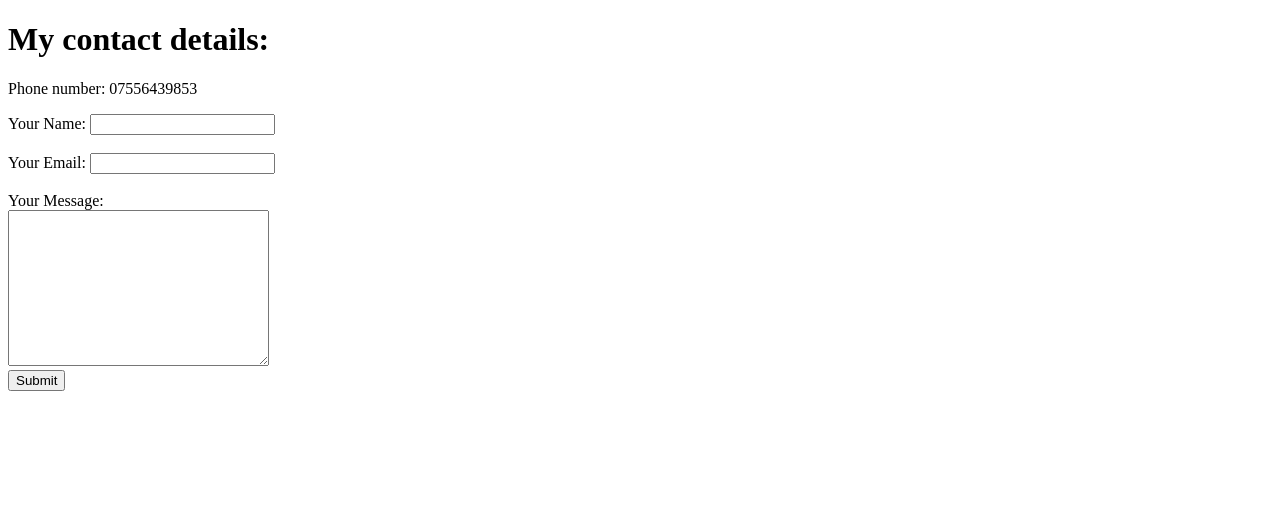
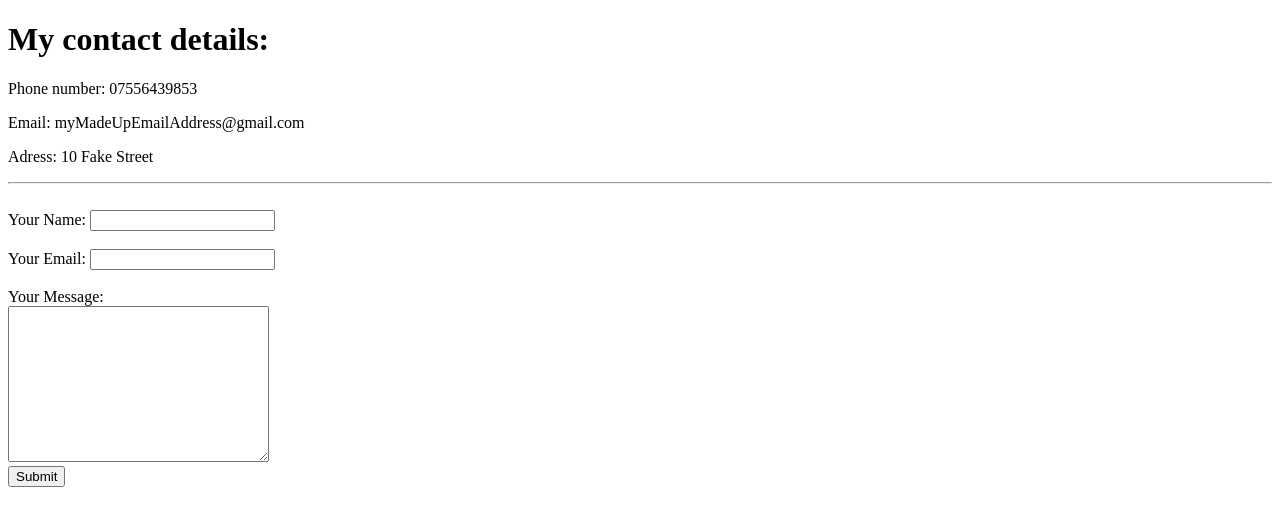
Before and after one commit to m1lanaz/Web_Development_Bootcamp, a plain HTML site: page Section 2 Exercises/Personal Site/contact.html in a window 1280 px wide. Drawn offline with Linux system fonts and the light colour scheme.

Commit message:
completed contact me page

```diff
--- a/Section 2 Exercises/Personal Site/contact.html
+++ b/Section 2 Exercises/Personal Site/contact.html
@@ -8,6 +8,10 @@
     <body>
         <h1>My contact details:</h1>
         <p>Phone number: 07556439853</p>
+        <p>Email: myMadeUpEmailAddress@gmail.com</p>
+        <p>Adress: 10 Fake Street</p>
+
+        <hr> <br>
 
         <form class="" action="mailto:" method="POST" enctype="text/plain">
             <label>Your Name:</label>
```
